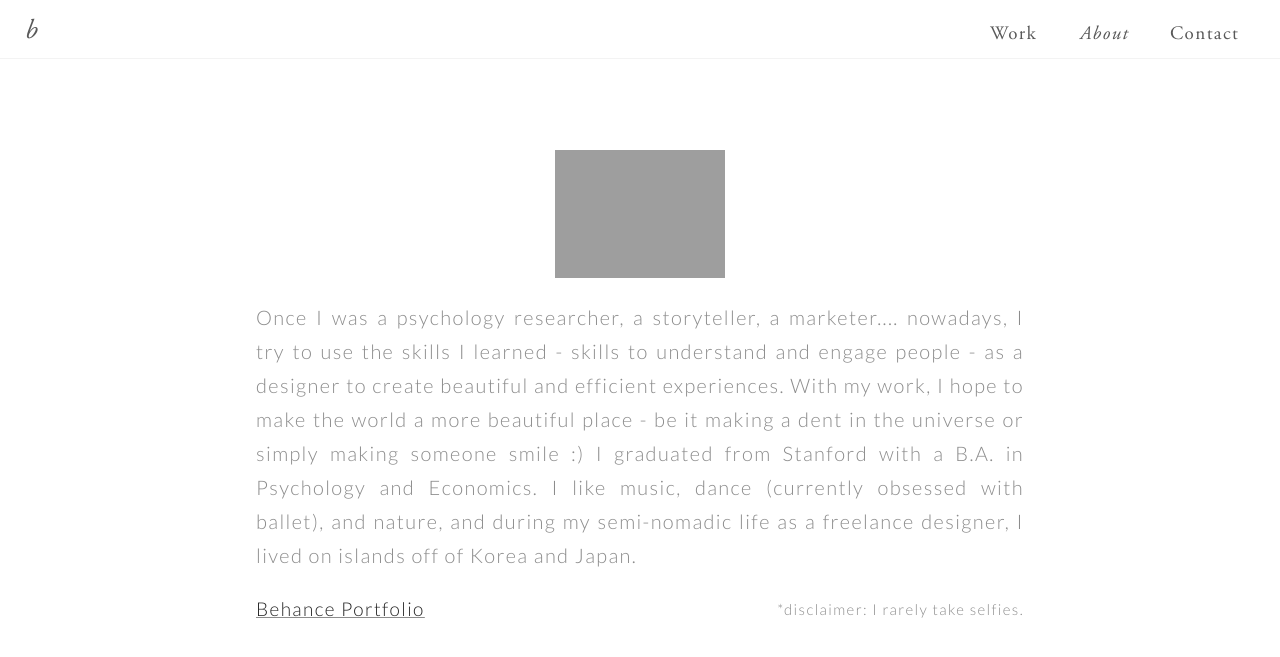
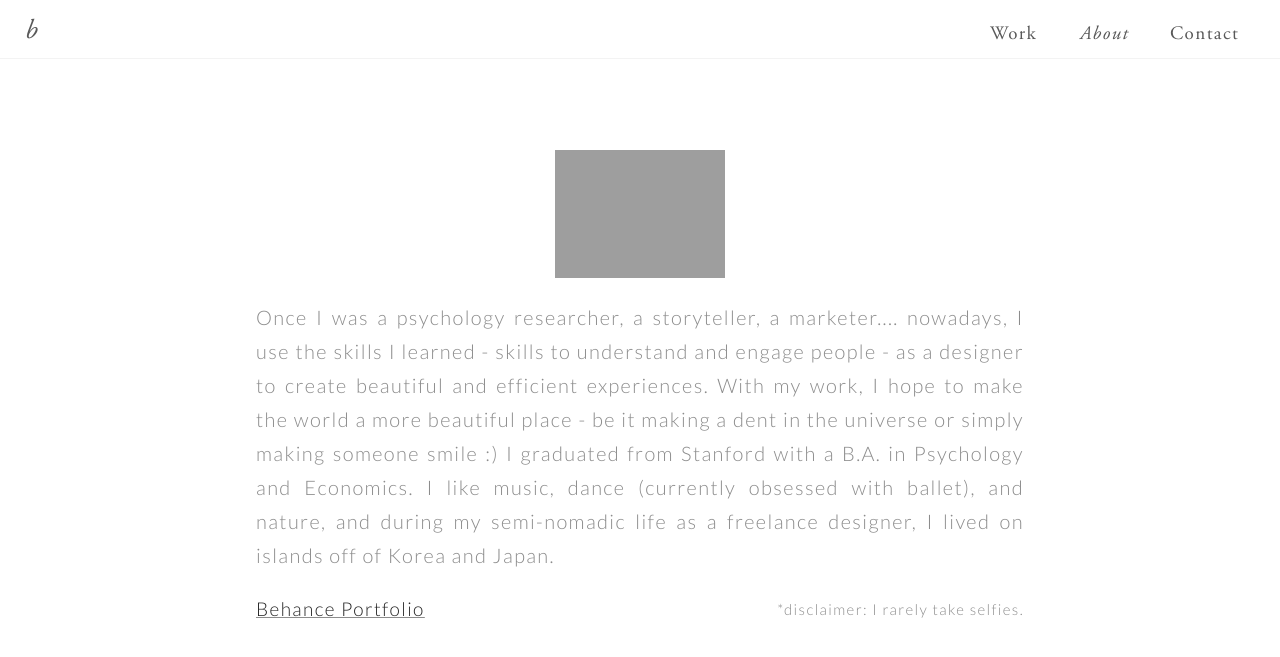
Before and after one commit to bkwon0402/bkwon0402.github.io, a Jekyll site: the page about.html, which Jekyll copies as it is, in a window 1280 px wide. Shown: the top 657 px of the page. Built offline with Jekyll 4.4.1, drawn with Linux system fonts in a browser that asks for light colours.

Commit message:
Update about.html

```diff
--- a/about.html
+++ b/about.html
@@ -71,7 +71,7 @@
 <div class="clear">
 <div class="say">
 <div class="selfie2"><img src="/images/selfie.png"></div>
-<div class="aboutme">Once I was a psychology researcher, a storyteller, a marketer.... nowadays, I try to use the skills I learned - skills to understand and engage people - as a designer to create beautiful and efficient experiences.
+<div class="aboutme">Once I was a psychology researcher, a storyteller, a marketer.... nowadays, I use the skills I learned - skills to understand and engage people - as a designer to create beautiful and efficient experiences.
 	With my work, I hope to make the world a more beautiful place - be it making a dent in the universe or simply making someone smile :) I graduated from Stanford with a B.A. in Psychology and Economics. I like music, dance (currently obsessed with ballet), and nature, and during my semi-nomadic life as a freelance designer, I lived on islands off of Korea and Japan.
 <div class="clearfix">
 	<p class="disclaimer">*disclaimer: I rarely take selfies.</p>
```
